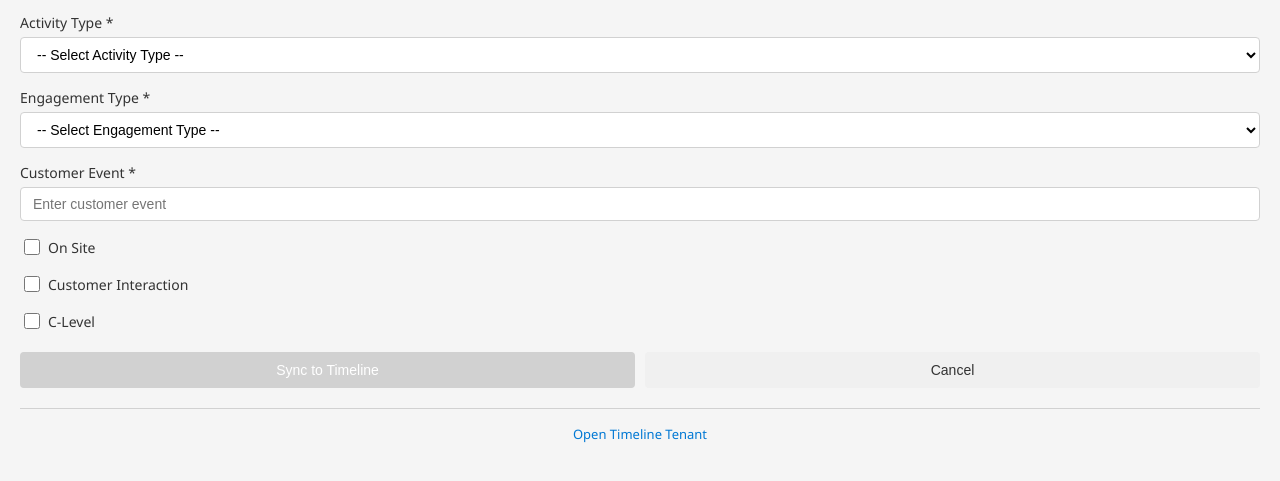
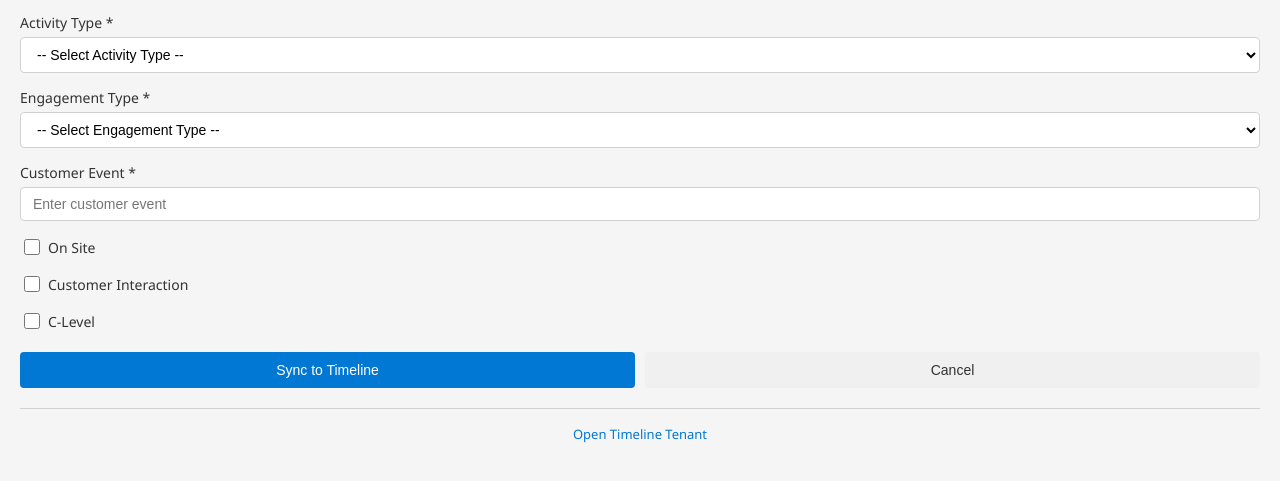
Before and after one commit to pamodeo/sc-timeline-v01, a website: page taskpane.html in a window 1280 px wide. Shown: the part 61-542 px from the top of the page. Drawn offline with Linux system fonts and the light colour scheme; a script that the page names is missing.

Commit message:
new taskpane

```diff
--- a/taskpane.html
+++ b/taskpane.html
@@ -77,7 +77,7 @@
             </div>
 
             <div class="button-group">
-                <button id="btnSync" class="btn btn-primary" disabled>Sync to Timeline</button>
+                <button id="btnSync" class="btn btn-primary">Sync to Timeline</button>
                 <button id="btnCancel" class="btn btn-secondary">Cancel</button>
             </div>
 
```
